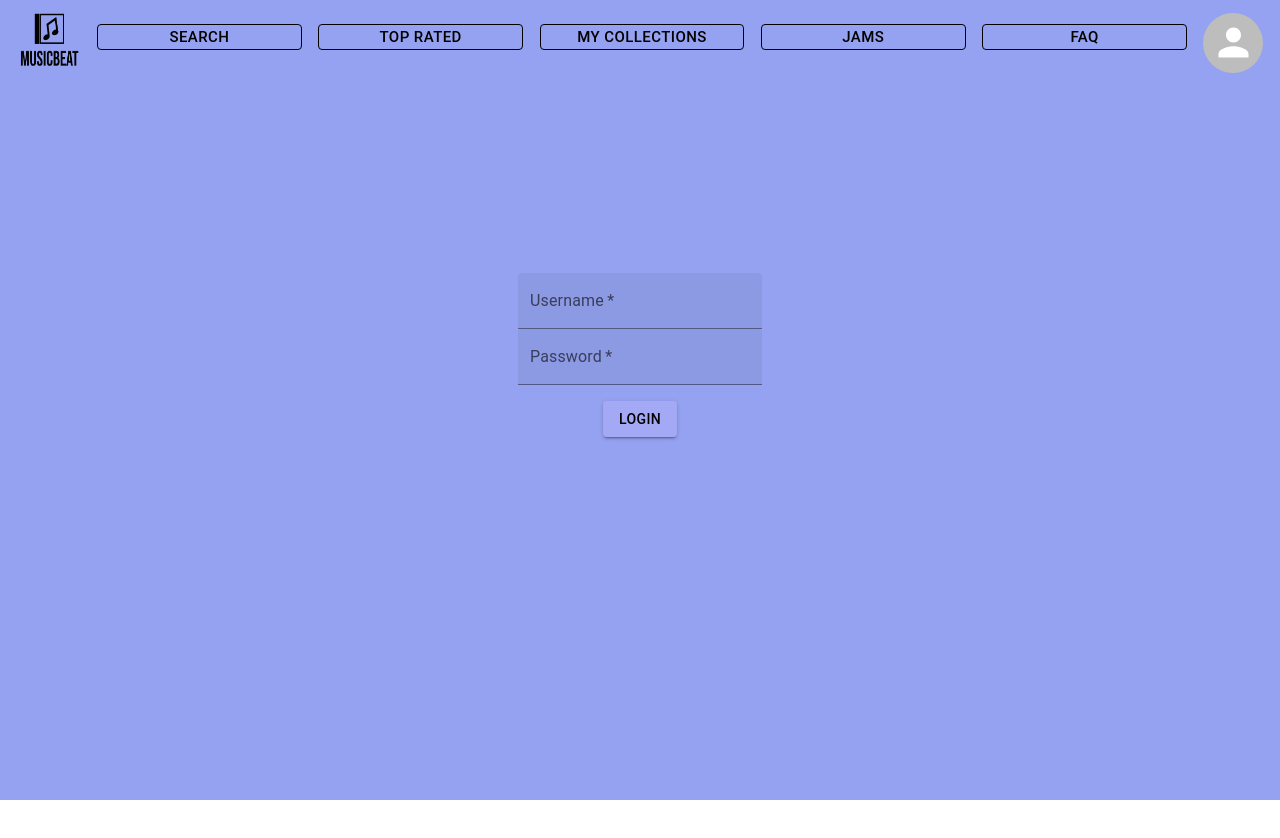
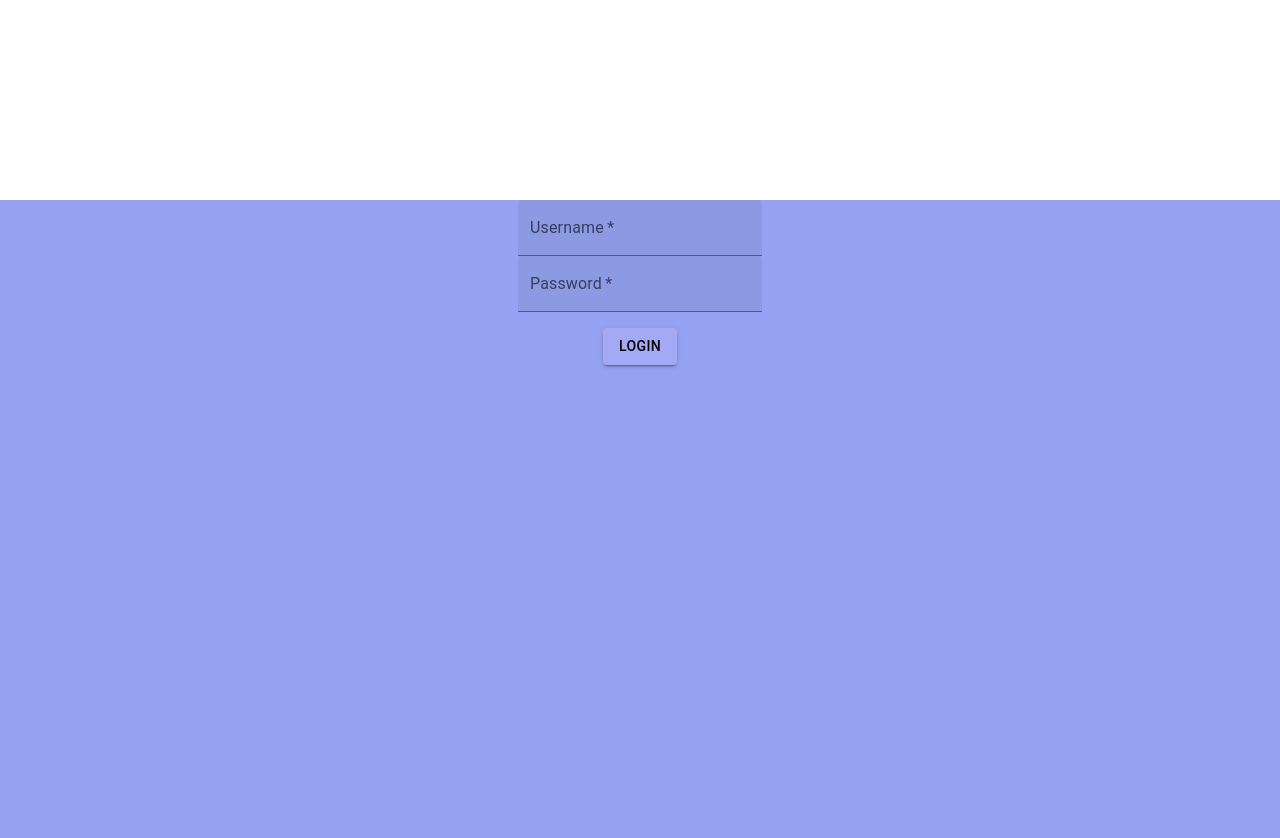
Before and after one commit to keydian/musicbeat, a React (Create React App) app: page /login in a window 1280 px wide. Shown: the top 838 px of the page. Before the commit the page ends 800 px from the top, so only its background shows below. Built offline with nearby package versions, Linux system fonts and the light colour scheme.

Commit message:
Header condicional pf mudar no url para voltar para a homepage

```diff
--- a/src/App.tsx
+++ b/src/App.tsx
@@ -2,6 +2,7 @@ import './App.css';
 import {
   Routes,
   Route,
+  useLocation
 } from "react-router-dom";
 import Homepage from './components/Homepage';
 import Login from './components/Login';
@@ -29,10 +30,14 @@ function App(Props : FullProps) {
     }
   }, [])
 
+  let location = useLocation();
+
   return (
     <div className="App">
       <main>
-        <Header/>
+        {location.pathname !== '/login' && location.pathname !== '/register' &&
+          <Header/>
+        }
         <Routes>
           <Route path="/" element={<Homepage/>}/>
           <Route path="/login" element={<Login/>}/>
```
